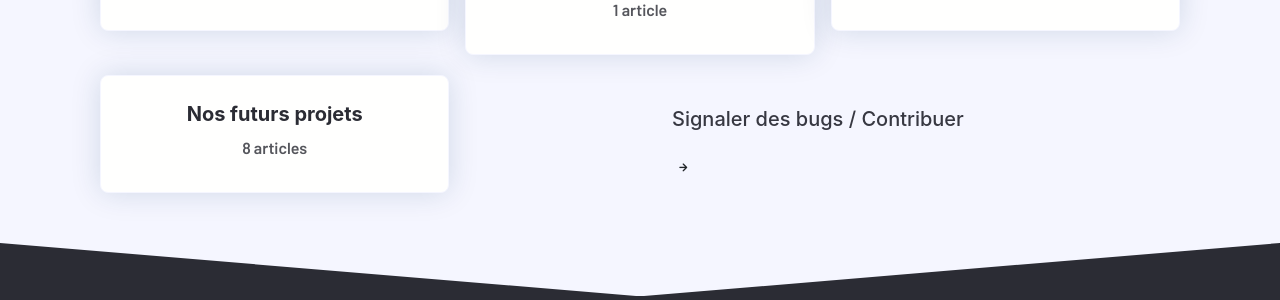
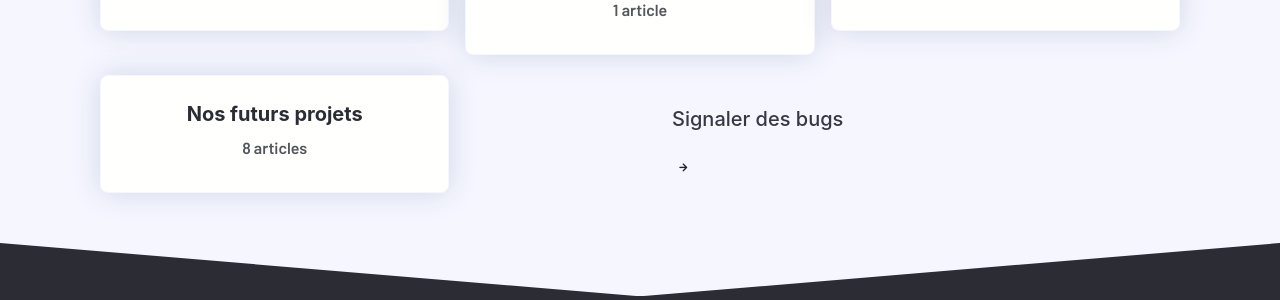
Before and after one commit to traductorlab-bf/traductorlab-bf.github.io, a Jekyll site: the page built from index.html, in a window 1280 px wide and 900 px high, scrolled down 723 px. Shown: the part 483-783 px from the top of the window. Built offline with Jekyll 4.4.1, drawn with Linux system fonts in a browser that asks for light colours; nearby versions of some CDN libraries; comment, search, counter and statistics services are not loaded.

Commit message:
Update _config.yml

```diff
--- a/_config.yml
+++ b/_config.yml
@@ -47,7 +47,7 @@
 nav_item_one_link: https://github.com/traductorlab-bf
 
 nav_item_two: Twitter
-nav_item_two_link: https://twitter.com/
+nav_item_two_link: https://twitter.com/traductorlab-bf
 
 nav_item_three: Community
 nav_item_three_link: community.html
@@ -59,7 +59,7 @@
 nav_button_link:
 
 # More Help
-help_one_title: Signaler des bugs / Contribuer
+help_one_title: Signaler des bugs
 help_one_content: #If you find any bugs or problems, please open an issue over on Github.
 help_one_button:
 help_one_link: https://github.com/traductorlab-bf
```
